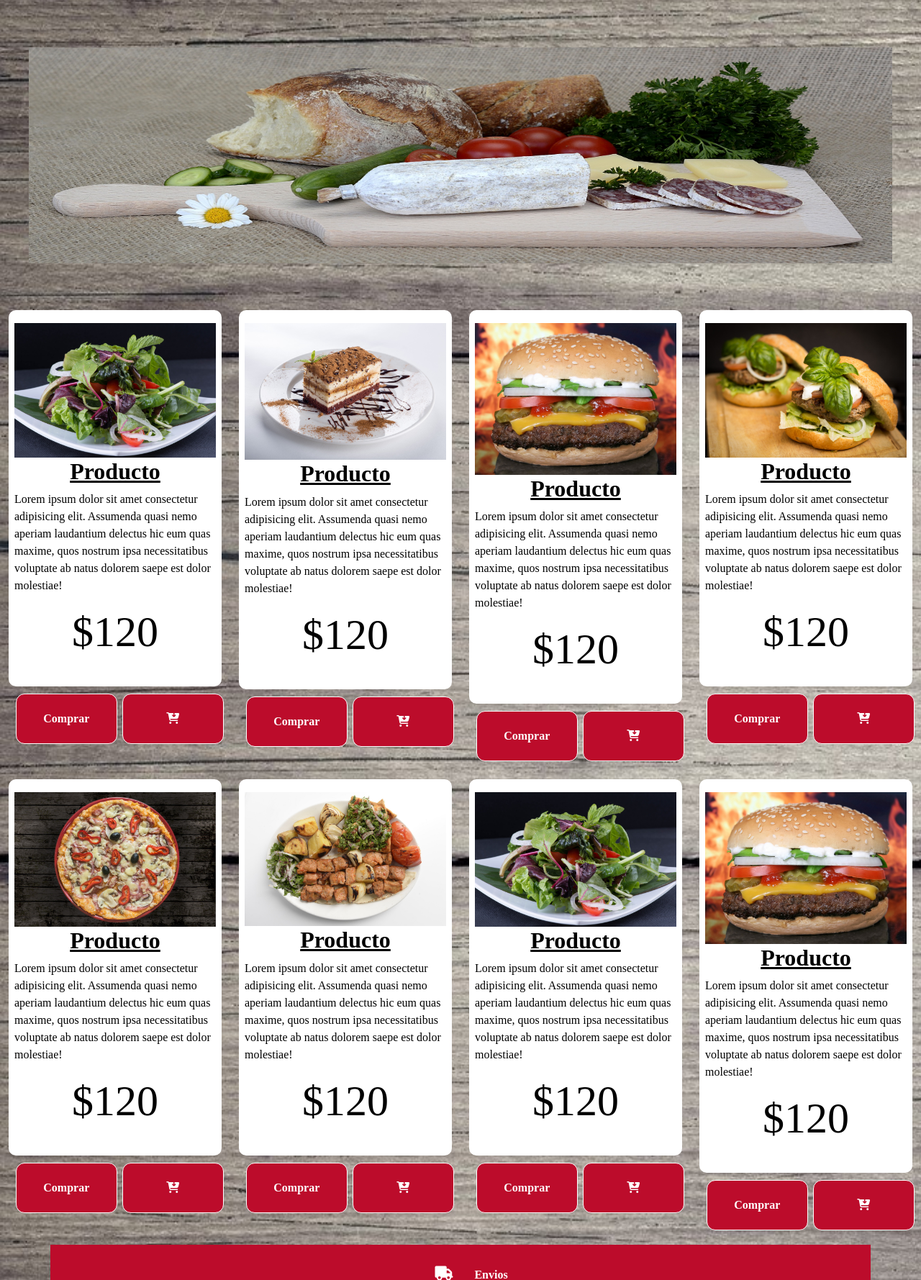
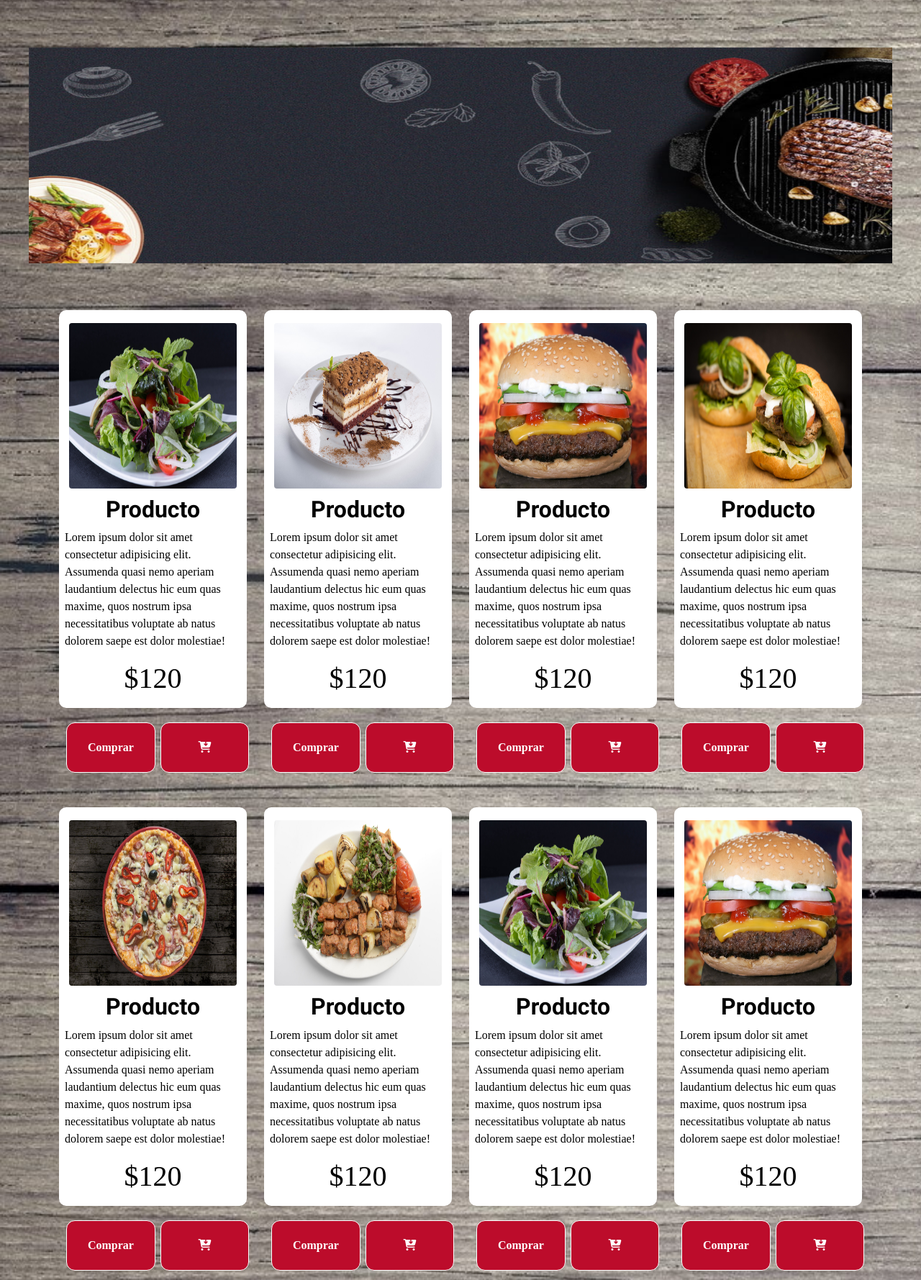
Before and after one commit to belenbernal/Grupo_4_Food4me, a Node server app: page / in a window 1280 px wide. Shown: the part 144-1923 px from the top of the page at 72% size. Run offline with Node 20, Linux system fonts and the light colour scheme; some libraries are stand-ins or nearby versions; some web fonts are replaced.

Commit message:
arreglo detalles de estilo

```diff
--- a/food4me/public/stylesheets/index.css
+++ b/food4me/public/stylesheets/index.css
@@ -125,8 +125,8 @@
 }
 
 .carousel{
-
     display: none;
+    max-width: 1440px;
 }
 
 main .carousel-item img {
@@ -138,6 +138,14 @@
     border-radius: 10px;
     margin-top: 15px;
     padding: 8px;
+    height: 80%;
+    margin-bottom: 15px;
+    transition: transform 0.5s ease, box-shadow .5s ease;
+}
+
+main .productos .contenido:hover {
+    transform: scale(1.02);
+    box-shadow: 0px 0px 10px 0px rgba(0,0,0, 0.3);
 }
 
 main .productos .contenido .datos{
@@ -159,7 +167,7 @@
 
 main .productos .contenido h3{
     text-align: center;
-    font-size: 60px;
+    font-size: 40px;
 }
 
 main .productos .contenido i:hover{
@@ -175,15 +183,22 @@
     color: rgb(0, 0, 0);
     text-decoration: none;
 }
+main .contenido .img-productos{
+    margin-bottom: 10px;
+    display: flex;
+    justify-content: center;
+    height: 40vh;
+}
 
 main .contenido img{
-    width: 100%;
+    width: 95%;
+    border-radius: 4px;
 }
 
 main h2{
-    text-decoration-line:underline;
-    font-family: gentium;
-    font-weight: 700;
+    text-decoration-line: none;
+    font-family: 'Roboto';
+    font-weight: 600;
     text-align: center;
     color: rgb(0, 0, 0);
 }
@@ -209,7 +224,7 @@
     margin-left: 5px;
     margin-bottom: 5px;
     width: 90%;
-    border: 1px solid;
+    border: 1px solid ;
 }
 
 /*---------------------------------------------------------------------------------------------------------FOOTER*/
@@ -649,6 +664,10 @@
         margin: 0;
     }
 
+    main .contenido .img-productos{
+        height: 30vh;
+    }
+
     div .contenido-detalle img{
         border-radius: 2px;
         padding: 0;
@@ -664,6 +683,12 @@
 
     .contenido-detalle{
         max-width: 85%;
+    }
+}
+
+@media (min-width: 1440px){
+    main .contenido .img-productos{
+        height: 35vh;
     }
 }
 
@@ -772,22 +797,6 @@
     margin-bottom: 25px;
 }
 
-<<<<<<< HEAD
-.botonesLogin button{
-
-    background-color: #BC0C2B;
-    color: #fff;
-    width: 100px;
-    height: 60%;
-    border-radius: 10px;
-    border:none;
-}
-
-.botonesLogin button a{
-    text-decoration: none;
-    color: #fff;
-}
-=======
       .botonesLogin button{
           background-color: #BC0C2B;
           color: #fff;
@@ -801,7 +810,6 @@
           text-decoration: none;
           color: #fff;
       }
->>>>>>> 2fda6315f21b9b430407ea68c5855beac6626a41
 
 /*---------------------------------------------------------------------------------------------------------REGISTER*/
 
--- a/food4me/views/index.ejs
+++ b/food4me/views/index.ejs
@@ -5,43 +5,43 @@
     <%- include('./partials/header') %>
         <main>
             <!-- banner -->
-            <div id="carouselExampleSlidesOnly" class="carousel slide" data-bs-ride="carousel">
+            <div id="carouselExampleSlidesOnly" class="container carousel slide" data-bs-ride="carousel">
                 <div class="carousel-inner">
                     <div class="carousel-item active">
-                        <img src="/images/banner.jpg" class="d-block w-100" alt="...">
+                        <img src="/images/banner1.jpg" class="d-block w-100" alt="...">
                     </div>
                     <div class="carousel-item">
-                        <img src="/images/catering.jpg" class="d-block w-100" alt="...">
+                        <img src="/images/banner2.jpg" class="d-block w-100" alt="...">
                     </div>
                     <div class="carousel-item">
-                        <img src="/images/red-apples.jpg" class="d-block w-100" alt="...">
+                        <img src="/images/banner3.jpg" class="d-block w-100" alt="...">
                     </div>
                 </div>
             </div>
             <!-- banner -->
 
-            <div class="container-fluid">
+            <div class="container">
 
                 <div class="row productos">
-
-
 
                     <div class="col-12 col-md-6 col-lg-3 producto">
                         <div class="contenido">
                             <a href="/products/detail/:id">
 
+                                <div class="img-productos">
                                     <img src="/images/plato vegetariano.jpg" alt="">
+                                </div>
+
+                                <div class="des-producto">
                                     <h2>Producto</h2>
 
-                                <p> Lorem ipsum dolor sit amet consectetur adipisicing elit. Assumenda quasi nemo
-                                    aperiam laudantium delectus hic eum quas maxime, quos nostrum ipsa
-                                    necessitatibus
-                                    voluptate ab natus dolorem saepe est dolor molestiae!
+                                    <p>
+                                        Lorem ipsum dolor sit amet consectetur adipisicing elit. Assumenda quasi nemo aperiam laudantium delectus hic eum quas maxime, quos nostrum ipsa necessitatibus voluptate ab natus dolorem saepe est dolor molestiae!
                                     </p>
 
-                                <h3>$120</h3><br>
+                                    <h3>$120</h3>
+                                </div>
                             </a>
-
                         </div>
                         <div>
                             <form class="col-12 btns" action="#">
@@ -60,18 +60,20 @@
                         <div class="contenido">
                             <a href="/products/detail/:id">
 
+                                <div class="img-productos">
                                     <img src="/images/cake.jpg" alt="">
+                                </div>
+
+                                <div class="des-producto">
                                     <h2>Producto</h2>
 
-                                <p> Lorem ipsum dolor sit amet consectetur adipisicing elit. Assumenda quasi nemo
-                                    aperiam laudantium delectus hic eum quas maxime, quos nostrum ipsa
-                                    necessitatibus
-                                    voluptate ab natus dolorem saepe est dolor molestiae!
+                                    <p>
+                                        Lorem ipsum dolor sit amet consectetur adipisicing elit. Assumenda quasi nemo aperiam laudantium delectus hic eum quas maxime, quos nostrum ipsa necessitatibus voluptate ab natus dolorem saepe est dolor molestiae!
                                     </p>
 
                                     <h3>$120</h3><br>
+                                </div>
                             </a>
-
                         </div>
                         <div>
                             <form class="col-12 btns" action="#">
@@ -89,20 +91,22 @@
                     <div class="col-12 col-md-6 col-lg-3 producto">
                         <div class="contenido">
                             <a href="/products/detail/:id">
+                                <div class="img-productos">
+                                    <img src="/images/extra-burger.jpg" alt="">
+                                </div>
 
-                                <img src="/images/extra-burger.jpg" alt="">
+                                <div class="des-producto">
                                     <h2>Producto</h2>
 
-                                <p> Lorem ipsum dolor sit amet consectetur adipisicing elit. Assumenda quasi nemo
-                                    aperiam laudantium delectus hic eum quas maxime, quos nostrum ipsa
-                                    necessitatibus
-                                    voluptate ab natus dolorem saepe est dolor molestiae!
+                                    <p>
+                                        Lorem ipsum dolor sit amet consectetur adipisicing elit. Assumenda quasi nemo aperiam laudantium delectus hic eum quas maxime, quos nostrum ipsa necessitatibus voluptate ab natus dolorem saepe est dolor molestiae!
                                     </p>
 
                                     <h3>$120</h3><br>
+                                </div>
                             </a>
+                        </div>
 
-                        </div>
                         <div>
                             <form class="col-12 btns" action="#">
                                 <div class="col-6">
@@ -120,19 +124,22 @@
                         <div class="contenido">
                             <a href="productDetail.ejs">
 
+                                <div class="img-productos">
                                     <img src="/images/hamburger.jpg" alt="">
+                                </div>
+
+                                <div class="des-producto">
                                     <h2>Producto</h2>
 
-                                <p> Lorem ipsum dolor sit amet consectetur adipisicing elit. Assumenda quasi nemo
-                                    aperiam laudantium delectus hic eum quas maxime, quos nostrum ipsa
-                                    necessitatibus
-                                    voluptate ab natus dolorem saepe est dolor molestiae!
+                                    <p>
+                                        Lorem ipsum dolor sit amet consectetur adipisicing elit. Assumenda quasi nemo aperiam laudantium delectus hic eum quas maxime, quos nostrum ipsa necessitatibus voluptate ab natus dolorem saepe est dolor molestiae!
                                     </p>
 
                                     <h3>$120</h3><br>
+                                </div>
                             </a>
+                        </div>
 
-                        </div>
                         <div>
                             <form class="col-12 btns" action="#">
                                 <div class="col-6">
@@ -150,19 +157,22 @@
                         <div class="contenido">
                             <a href="/products/detail/:id">
 
+                                <div class="img-productos">
                                     <img src="/images/pizza.jpg" alt="">
+                                </div>
+
+                                <div class="des-producto">
                                     <h2>Producto</h2>
 
-                                <p> Lorem ipsum dolor sit amet consectetur adipisicing elit. Assumenda quasi nemo
-                                    aperiam laudantium delectus hic eum quas maxime, quos nostrum ipsa
-                                    necessitatibus
-                                    voluptate ab natus dolorem saepe est dolor molestiae!
+                                    <p>
+                                        Lorem ipsum dolor sit amet consectetur adipisicing elit. Assumenda quasi nemo aperiam laudantium delectus hic eum quas maxime, quos nostrum ipsa necessitatibus voluptate ab natus dolorem saepe est dolor molestiae!
                                     </p>
 
                                     <h3>$120</h3><br>
+                                </div>
                             </a>
+                        </div>
 
-                        </div>
                         <div>
                             <form class="col-12 btns" action="#">
                                 <div class="col-6">
@@ -180,19 +190,22 @@
                         <div class="contenido">
                             <a href="/products/detail/:id">
 
+                                <div class="img-productos">
                                     <img src="/images/food.jpg" alt="">
+                                </div>
+
+                                <div class="des-producto">
                                     <h2>Producto</h2>
 
-                                <p> Lorem ipsum dolor sit amet consectetur adipisicing elit. Assumenda quasi nemo
-                                    aperiam laudantium delectus hic eum quas maxime, quos nostrum ipsa
-                                    necessitatibus
-                                    voluptate ab natus dolorem saepe est dolor molestiae!
+                                    <p>
+                                        Lorem ipsum dolor sit amet consectetur adipisicing elit. Assumenda quasi nemo aperiam laudantium delectus hic eum quas maxime, quos nostrum ipsa necessitatibus voluptate ab natus dolorem saepe est dolor molestiae!
                                     </p>
 
                                     <h3>$120</h3><br>
+                                </div>
                             </a>
+                        </div>
 
-                        </div>
                         <div>
                             <form class="col-12 btns" action="#">
                                 <div class="col-6">
@@ -210,19 +223,22 @@
                         <div class="contenido">
                             <a href="/products/detail/:id">
 
+                                <div class="img-productos">
                                     <img src="/images/plato vegetariano.jpg" alt="">
+                                </div>
+
+                                <div class="des-producto">
                                     <h2>Producto</h2>
 
-                                <p> Lorem ipsum dolor sit amet consectetur adipisicing elit. Assumenda quasi nemo
-                                    aperiam laudantium delectus hic eum quas maxime, quos nostrum ipsa
-                                    necessitatibus
-                                    voluptate ab natus dolorem saepe est dolor molestiae!
+                                    <p>
+                                        Lorem ipsum dolor sit amet consectetur adipisicing elit. Assumenda quasi nemo aperiam laudantium delectus hic eum quas maxime, quos nostrum ipsa necessitatibus voluptate ab natus dolorem saepe est dolor molestiae!
                                     </p>
 
                                     <h3>$120</h3><br>
+                                </div>
                             </a>
+                        </div>
 
-                        </div>
                         <div>
                             <form class="col-12 btns" action="#">
                                 <div class="col-6">
@@ -240,19 +256,22 @@
                         <div class="contenido">
                             <a href="/products/detail/:id">
 
+                                <div class="img-productos">
                                     <img src="/images/extra-burger.jpg" alt="">
+                                </div>
+
+                                <div class="des-producto">
                                     <h2>Producto</h2>
 
-                                <p> Lorem ipsum dolor sit amet consectetur adipisicing elit. Assumenda quasi nemo
-                                    aperiam laudantium delectus hic eum quas maxime, quos nostrum ipsa
-                                    necessitatibus
-                                    voluptate ab natus dolorem saepe est dolor molestiae!
+                                    <p>
+                                        Lorem ipsum dolor sit amet consectetur adipisicing elit. Assumenda quasi nemo aperiam laudantium delectus hic eum quas maxime, quos nostrum ipsa necessitatibus voluptate ab natus dolorem saepe est dolor molestiae!
                                     </p>
 
                                     <h3>$120</h3><br>
+                                </div>
                             </a>
+                        </div>
 
-                        </div>
                         <div>
                             <form class="col-12 btns" action="#">
                                 <div class="col-6">
--- a/food4me/views/login.ejs
+++ b/food4me/views/login.ejs
@@ -36,12 +36,8 @@
 
                             <div class="botonesLogin">
 
-                                <button type="submit">Ingrese</button>
-<<<<<<< HEAD
-                                <button type="submit"> <a href="/users/register"> Registrarme </a></button>
-=======
+                                <button type="submit">Ingresar</button>
                                 <button type="submit">  <a class="botonLogin" href="/users/register"> Registrarme </a></button>
->>>>>>> 2fda6315f21b9b430407ea68c5855beac6626a41
                                 <button type="reset">Cancelar</button>
                             </div>
                         </form>
```
Also changed, not shown: food4me/views/register.ejs (+1 -24 lines), food4me/public/images/banner2.jpg, food4me/public/images/banner3.jpg (renamed from food4me/public/images/catering.jpg). Lines whose indentation alone changed are shown as unchanged.
